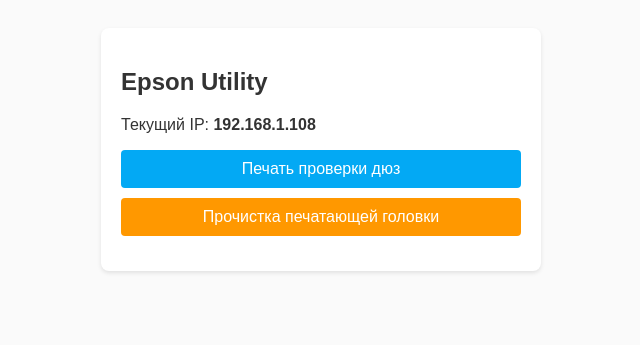
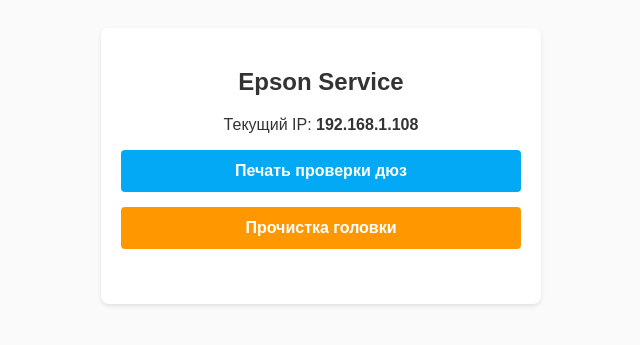
Before and after one commit to albertgermania888-dev/ha-apps, a Flask app: page / in a window 1280 px wide. Shown: the top 345 px of the page, without its empty margins (319-959 px from the left). Run offline with Flask 3, Linux system fonts and the light colour scheme.

Commit message:
Update index.html

```diff
--- a/epson_utility/templates/index.html
+++ b/epson_utility/templates/index.html
@@ -1,25 +1,26 @@
 <!DOCTYPE html>
-<html>
+<html lang="ru">
 <head>
+    <meta charset="utf-8">
     <title>Epson Maintenance</title>
-    <meta charset="utf-8">
     <style>
         body { font-family: Arial, sans-serif; padding: 20px; background: #fafafa; color: #333; }
-        .card { background: white; padding: 20px; border-radius: 8px; box-shadow: 0 2px 4px rgba(0,0,0,0.1); max-width: 400px; margin: 0 auto; }
-        button { display: block; width: 100%; padding: 10px; margin: 10px 0; background: #03a9f4; color: white; border: none; border-radius: 4px; cursor: pointer; font-size: 16px; }
+        .card { background: white; padding: 20px; border-radius: 8px; box-shadow: 0 2px 4px rgba(0,0,0,0.1); max-width: 400px; margin: 0 auto; text-align: center; }
+        button { display: block; width: 100%; padding: 12px; margin: 15px 0; background: #03a9f4; color: white; border: none; border-radius: 4px; cursor: pointer; font-size: 16px; font-weight: bold; }
         button:hover { background: #0288d1; }
+        button:disabled { background: #ccc; cursor: not-allowed; }
         .clean { background: #ff9800; }
         .clean:hover { background: #f57c00; }
-        #status { margin-top: 15px; font-weight: bold; text-align: center; }
+        #status { margin-top: 15px; font-weight: bold; min-height: 20px; }
     </style>
 </head>
 <body>
     <div class="card">
-        <h2>Epson Utility</h2>
+        <h2>Epson Service</h2>
         <p>Текущий IP: <b>{{ ip }}</b></p>
 
-        <button onclick="sendCommand('nozzle_check')">Печать проверки дюз</button>
-        <button class="clean" onclick="sendCommand('clean_head')">Прочистка печатающей головки</button>
+        <button id="btn_nozzle" onclick="sendCommand('nozzle_check')">Печать проверки дюз</button>
+        <button id="btn_clean" class="clean" onclick="sendCommand('clean_head')">Прочистка головки</button>
 
         <div id="status"></div>
     </div>
@@ -27,10 +28,15 @@
     <script>
         function sendCommand(action) {
             const statusDiv = document.getElementById('status');
-            statusDiv.innerText = "Выполнение...";
+            const btnN = document.getElementById('btn_nozzle');
+            const btnC = document.getElementById('btn_clean');
+
+            statusDiv.innerText = "Выполнение (ожидание ответа)...";
             statusDiv.style.color = "#333";
+            btnN.disabled = true;
+            btnC.disabled = true;
 
-            // ИСПРАВЛЕНИЕ: убран первый слеш, теперь путь относительный ('api/' вместо '/api/')
+            // ВАЖНО: Путь без начального слеша для корректной работы HA Ingress
             fetch('api/' + action, { method: 'POST' })
                 .then(response => response.json())
                 .then(data => {
@@ -38,8 +44,12 @@
                     statusDiv.style.color = data.status === "SUCCESS" ? "green" : "red";
                 })
                 .catch(err => {
-                    statusDiv.innerText = "Ошибка сети: " + err.message;
+                    statusDiv.innerText = "Ошибка браузера/сети: " + err.message;
                     statusDiv.style.color = "red";
+                })
+                .finally(() => {
+                    btnN.disabled = false;
+                    btnC.disabled = false;
                 });
         }
     </script>
```
